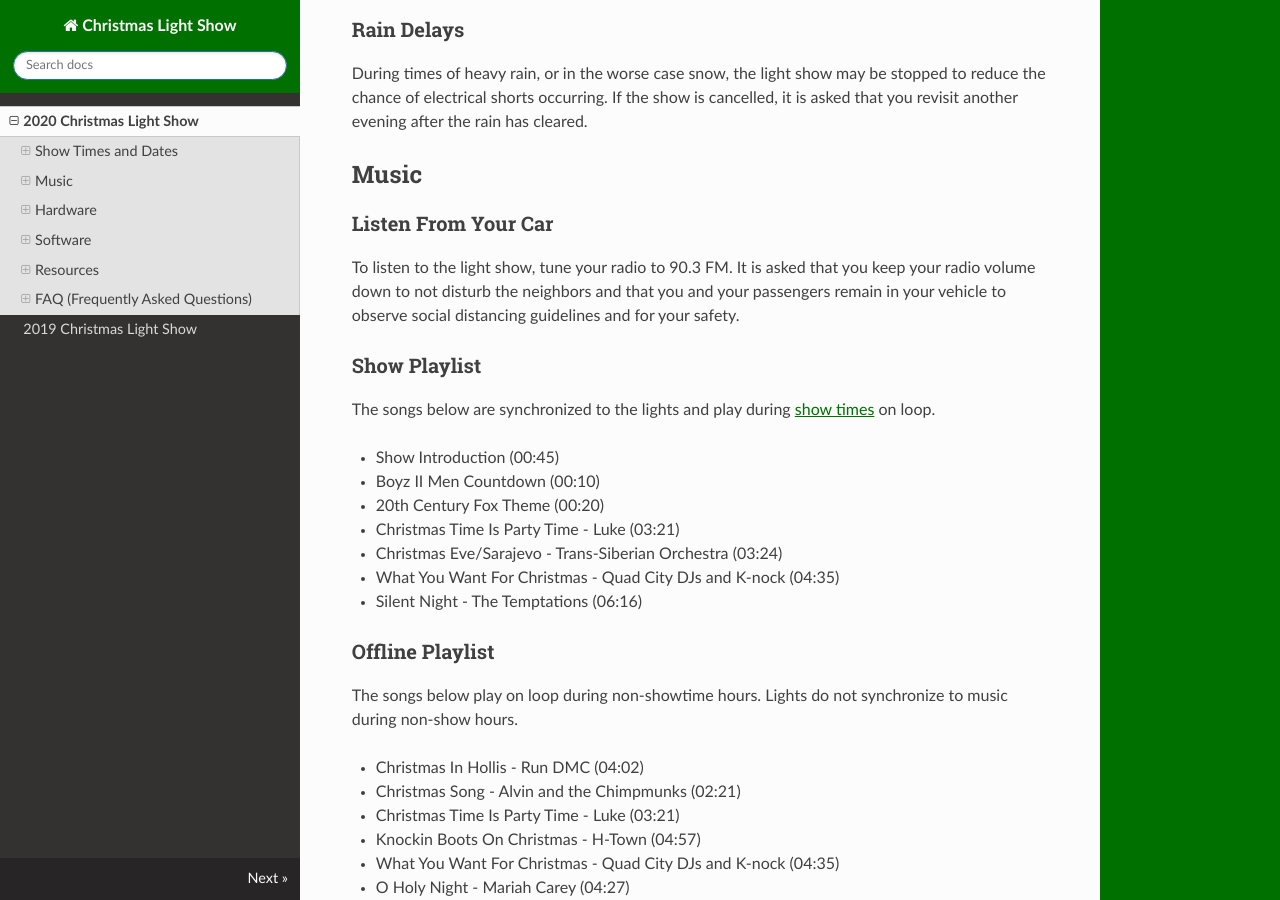
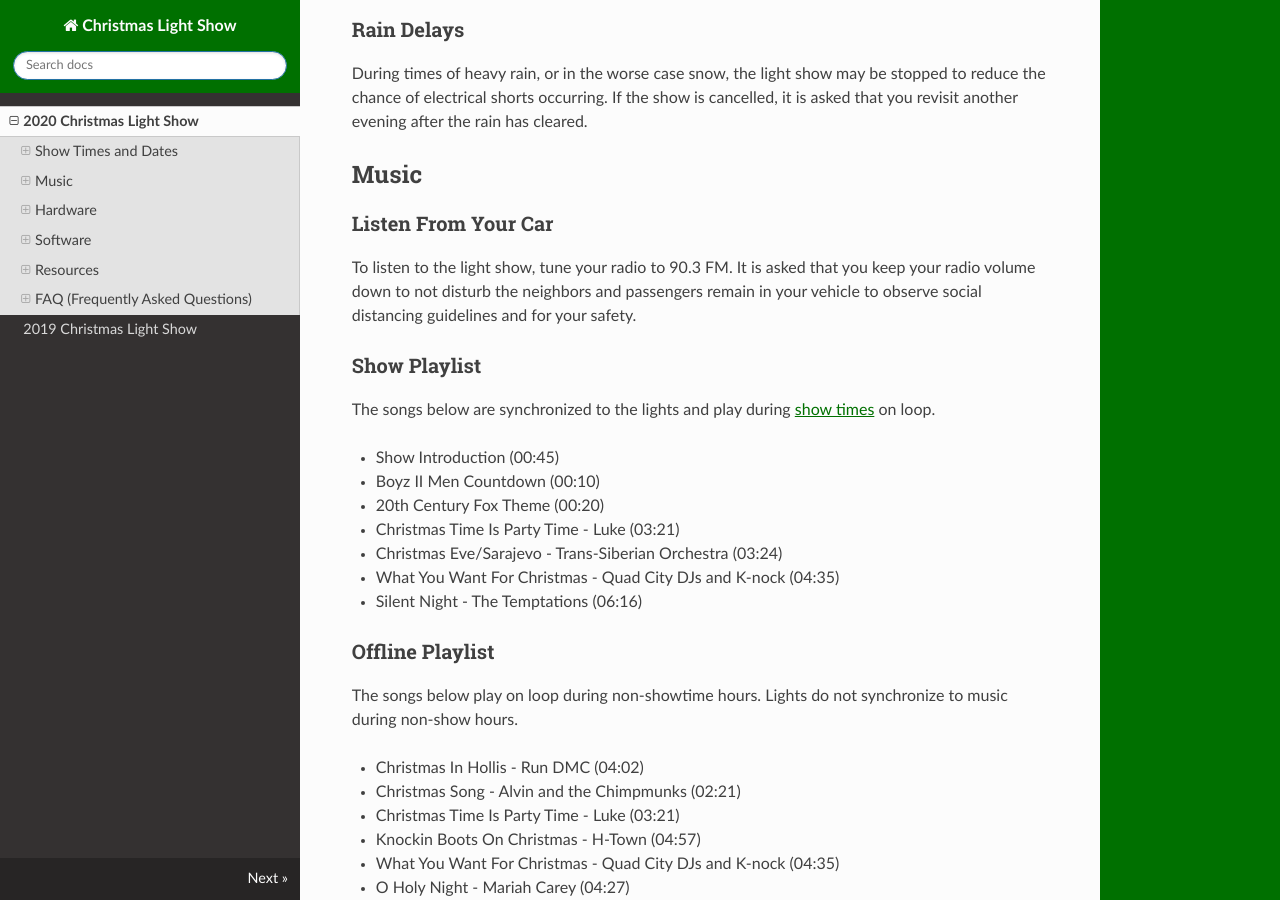
Before and after one commit to afireinside5976/christmaslights, an MkDocs documentation site: the page built from website/docs/index.md, in a window 1280 px wide and 900 px high, scrolled down 320 px. Built offline with MkDocs 1.6.1, drawn with Linux system fonts in a browser that asks for light colours; nearby versions of some CDN libraries; some of the changed text lies outside the part shown.

Commit message:
Commiting new files

```diff
--- a/website/docs/index.md
+++ b/website/docs/index.md
@@ -18,7 +18,7 @@ another evening after the rain has cleared.
 ### Listen From Your Car
 
 To listen to the light show, tune your radio to 90.3 FM.
-It is asked that you keep your radio volume down to not disturb the neighbors and that you and your
+It is asked that you keep your radio volume down to not disturb the neighbors and
 passengers remain in your vehicle to observe social distancing guidelines and for your safety.
 
 ### Show Playlist
```
Also changed, not shown: other parts of website/docs/index.md (+1 -0 lines), 16 other files.
